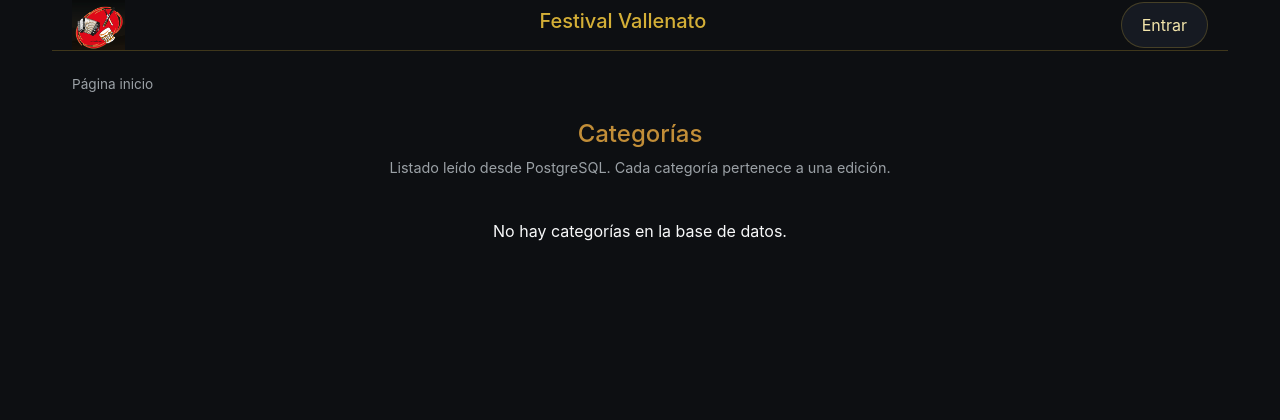
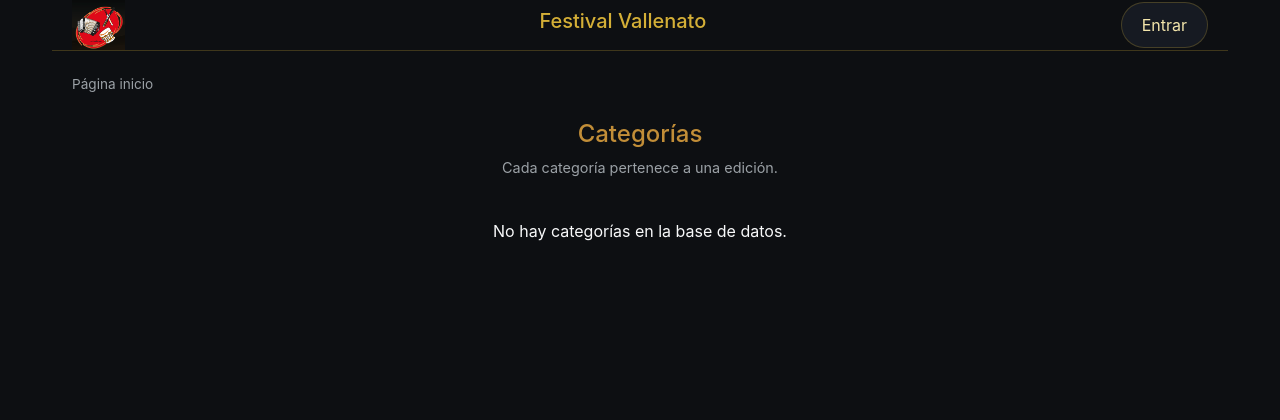
Before and after one commit to JJMR07/Festival-Votaciones, a Django app: page /categorias/ in a window 1280 px wide. Shown: the top 420 px of the page. Run offline with Django 5.2, Linux system fonts and the light colour scheme; data that the repository does not hold is empty.

Commit message:
docs: simplify voting page descriptions
Co-authored-by: Copilot <223556219+Copilot@users.noreply.github.com>

```diff
--- a/templates/catalogo/categorias.html
+++ b/templates/catalogo/categorias.html
@@ -10,7 +10,7 @@
 
     <header class="categorias-header">
         <h1>Categorías</h1>
-        <p>Listado leído desde PostgreSQL. Cada categoría pertenece a una edición.</p>
+        <p>Cada categoría pertenece a una edición.</p>
     </header>
 
     <div class="categorias-wrapper">
--- a/templates/catalogo/votaciones.html
+++ b/templates/catalogo/votaciones.html
@@ -10,7 +10,7 @@
             {% if categoria %}
                 <p>Filtrado por la categoría {{ categoria.nombre }} ({{ categoria.edicion }}).</p>
             {% else %}
-                <p>Datos reales de PostgreSQL. En esta entrega solo se consultan; no se registra el voto.</p>
+                <p>En esta entrega solo se consultan; no se registra el voto.</p>
             {% endif %}
         </header>
 
```
